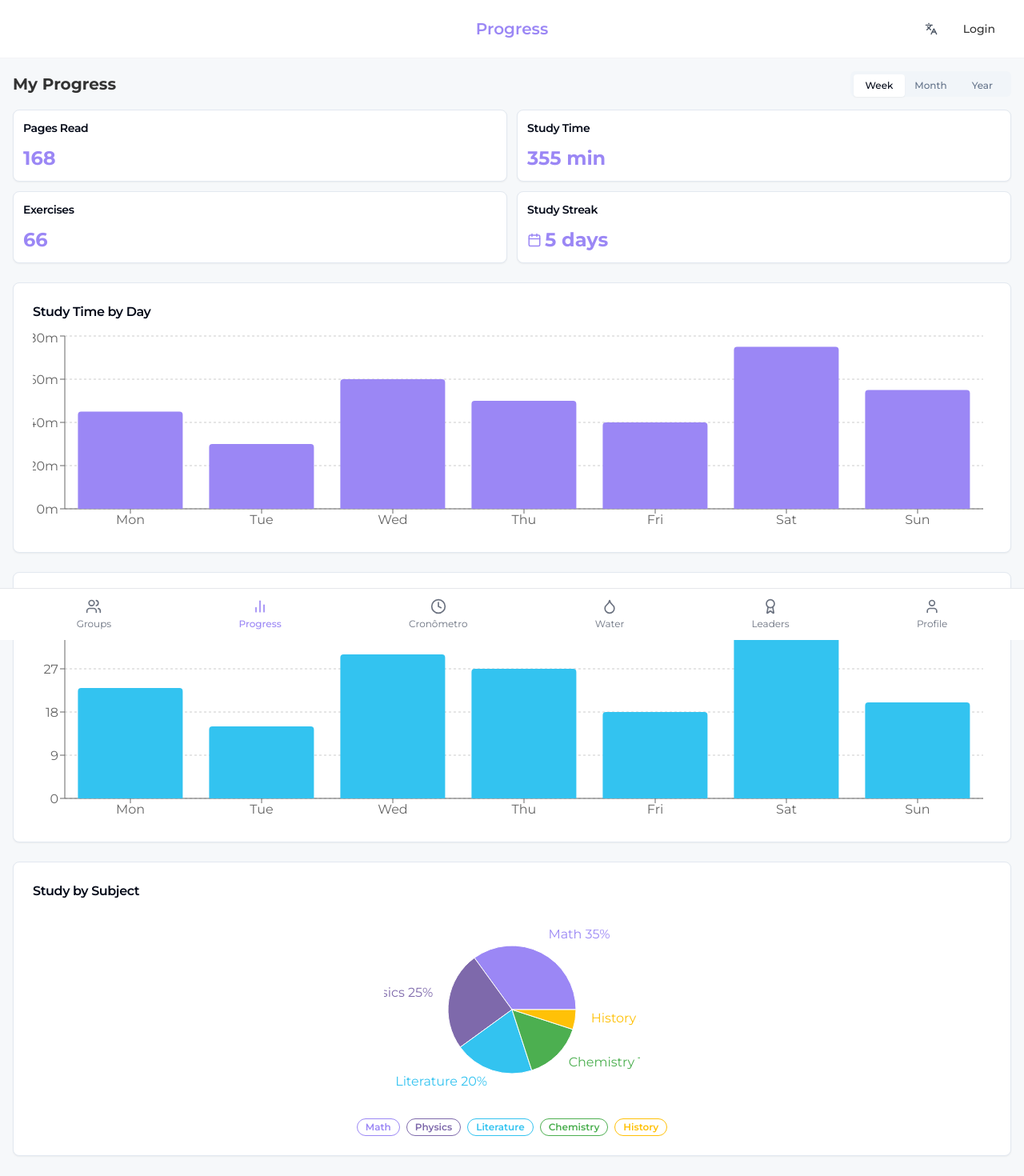
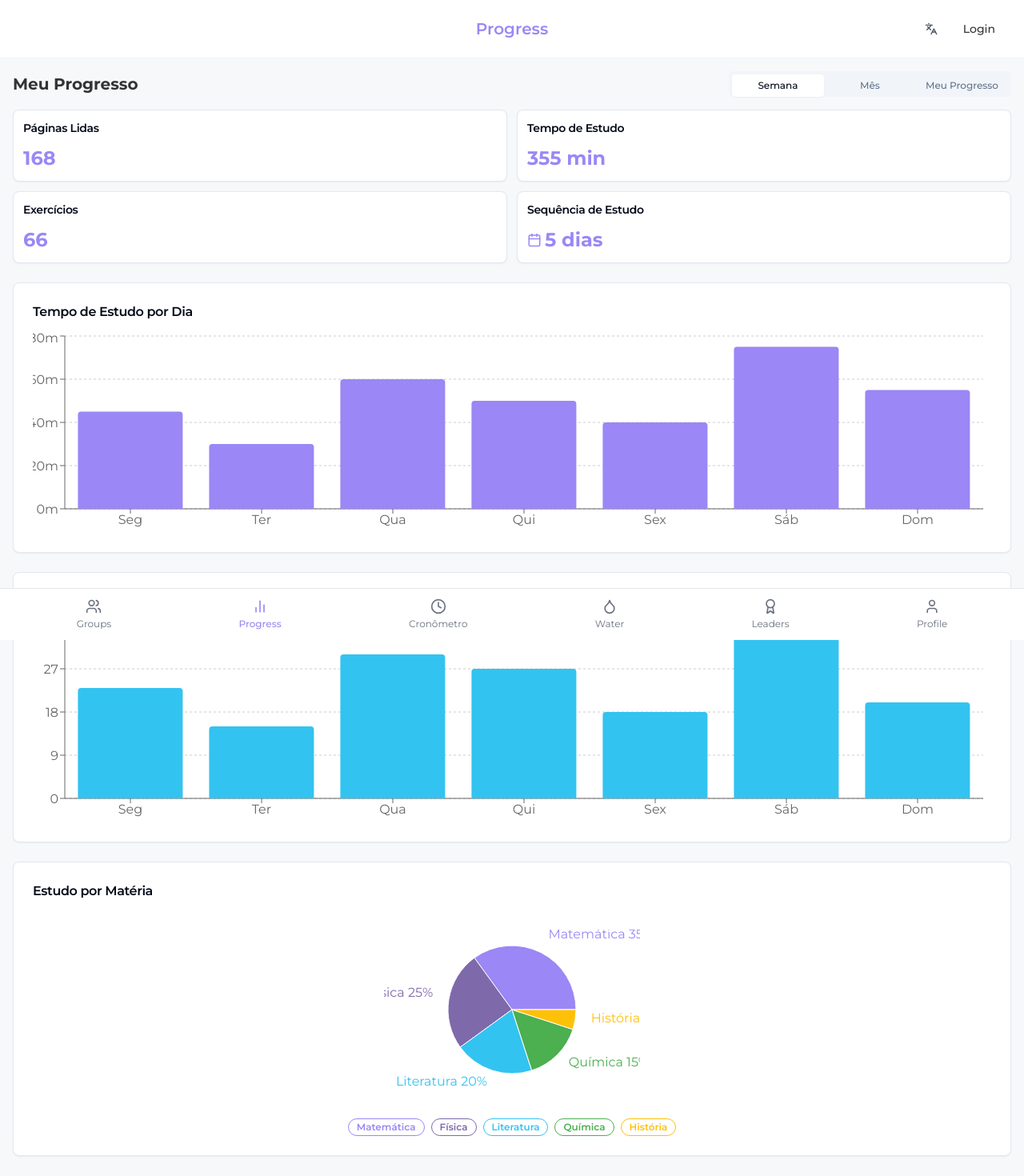
Before and after one commit to ClaudioBrasilia/study-group-boost, a React (Vite) app: page /progress in a window 1280 px wide. Shown: the top 1470 px of the page at 80% size. Built offline with nearby package versions, Linux system fonts and the light colour scheme.

Commit message:
Translate remaining English text
Translate remaining English text to Portuguese.

```diff
--- a/src/components/group/GroupMembersTab.tsx
+++ b/src/components/group/GroupMembersTab.tsx
@@ -4,12 +4,15 @@ import { Button } from '@/components/ui/button';
 import { Avatar, AvatarFallback } from '@/components/ui/avatar';
 import { Badge } from '@/components/ui/badge';
 import { Member } from '@/types/groupTypes';
+import { useTranslation } from 'react-i18next';
 
 interface GroupMembersTabProps {
   members: Member[];
 }
 
 const GroupMembersTab: React.FC<GroupMembersTabProps> = ({ members }) => {
+  const { t } = useTranslation();
+
   return (
     <div className="space-y-4">
       <div className="flex justify-between items-center">
--- a/src/components/layout/AppHeader.tsx
+++ b/src/components/layout/AppHeader.tsx
@@ -97,14 +97,14 @@ const AppHeader: React.FC = () => {
                 logout();
                 navigate('/login');
               }}>
-                Logout
+                Sair
               </DropdownMenuItem>
             </DropdownMenuContent>
           </DropdownMenu>
         ) : (
           location.pathname !== '/login' && location.pathname !== '/register' && (
             <Button variant="ghost" size="sm" onClick={() => navigate('/login')}>
-              Login
+              {t('login.title')}
             </Button>
           )
         )}
--- a/src/i18n/locales/pt.json
+++ b/src/i18n/locales/pt.json
@@ -184,5 +184,59 @@
     "selectType": "Selecione o tipo de meta",
     "updateProgress": "Atualizar Progresso",
     "addProgress": "Adicionar Progresso"
+  },
+  "profile": {
+    "title": "Perfil",
+    "level": "Nível",
+    "scholar": "Estudante",
+    "points": "pontos",
+    "rank": "Classificação",
+    "toNextLevel": "pontos para o próximo nível",
+    "studyStats": "Estatísticas de Estudo",
+    "myGroups": "Meus Grupos",
+    "achievements": "Conquistas",
+    "earned": "Conquistadas",
+    "locked": "Bloqueadas",
+    "notificationSettings": "Configurações de Notificação",
+    "goalReminders": "Lembretes de Metas",
+    "dailyReminders": "Receber lembretes diários para suas metas",
+    "groupActivity": "Atividade do Grupo",
+    "groupUpdates": "Atualizações dos seus grupos de estudo",
+    "achievementNotifications": "Notificações de Conquistas",
+    "achievementAlerts": "Notificações quando você ganha conquistas",
+    "weeklyReport": "Relatório Semanal",
+    "progressSummary": "Resumo semanal do seu progresso",
+    "logout": "Sair"
+  },
+  "water": {
+    "title": "Consumo de Água",
+    "intake": "Consumo de Hoje",
+    "goal": "Meta",
+    "weeklyIntake": "Consumo Semanal de Água",
+    "addWater": "Adicionar Água",
+    "todaysIntake": "Consumo de Hoje"
+  },
+  "leaderboard": {
+    "title": "Ranking",
+    "global": "Global",
+    "group": "Grupo",
+    "week": "Semana",
+    "month": "Mês",
+    "allTime": "Todo Período",
+    "selectGroup": "Selecionar grupo",
+    "you": "Você",
+    "points": "pontos"
+  },
+  "progress": {
+    "title": "Meu Progresso",
+    "pagesRead": "Páginas Lidas",
+    "studyTime": "Tempo de Estudo",
+    "exercises": "Exercícios",
+    "studyStreak": "Sequência de Estudo",
+    "days": "dias",
+    "studyTimeByDay": "Tempo de Estudo por Dia",
+    "pagesReadByDay": "Páginas Lidas por Dia",
+    "studyBySubject": "Estudo por Matéria",
+    "minutes": "min"
   }
 }
--- a/src/pages/Groups.tsx
+++ b/src/pages/Groups.tsx
@@ -45,25 +45,25 @@ const CreateGroupForm: React.FC<{ onCreateGroup: (name: string, description: str
   return (
     <form onSubmit={handleSubmit} className="space-y-4">
       <div>
-        <label htmlFor="name" className="text-sm font-medium">Group Name</label>
+        <label htmlFor="name" className="text-sm font-medium">Nome do Grupo</label>
         <Input
           id="name"
           value={name}
           onChange={(e) => setName(e.target.value)}
-          placeholder="Enter group name"
+          placeholder="Digite o nome do grupo"
           required
         />
       </div>
       <div>
-        <label htmlFor="description" className="text-sm font-medium">Description (optional)</label>
+        <label htmlFor="description" className="text-sm font-medium">Descrição (opcional)</label>
         <Input
           id="description"
           value={description}
           onChange={(e) => setDescription(e.target.value)}
-          placeholder="Describe your study group"
+          placeholder="Descreva seu grupo de estudo"
         />
       </div>
-      <Button type="submit" className="w-full">Create Group</Button>
+      <Button type="submit" className="w-full">Criar Grupo</Button>
     </form>
   );
 };
@@ -96,7 +96,7 @@ const Groups: React.FC = () => {
   const handleCreateGroup = (name: string, description: string) => {
     // Free users can only join groups, not create them
     if (user && user.plan === 'free') {
-      toast.error('Creating groups requires a paid subscription');
+      toast.error('Criar grupos requer uma assinatura paga');
       setOpen(false);
       navigate('/plans');
       return;
@@ -160,7 +160,7 @@ const Groups: React.FC = () => {
               <div className="flex justify-between items-start">
                 <h3 className="font-semibold text-lg">{group.name}</h3>
                 {group.isFixed && (
-                  <Badge className="bg-study-primary">Fixed Group</Badge>
+                  <Badge className="bg-study-primary">Grupo Fixo</Badge>
                 )}
               </div>
               <p className="text-sm text-gray-500">{group.description}</p>
--- a/src/pages/Home.tsx
+++ b/src/pages/Home.tsx
@@ -40,7 +40,7 @@ const Home: React.FC = () => {
             className="w-full bg-study-primary opacity-50"
             disabled
           >
-            Loading...
+            Carregando...
           </Button>
         ) : user ? (
           <Button
--- a/src/pages/Leaderboard.tsx
+++ b/src/pages/Leaderboard.tsx
@@ -6,6 +6,7 @@ import { Tabs, TabsContent, TabsList, TabsTrigger } from '@/components/ui/tabs';
 import { Card, CardContent } from '@/components/ui/card';
 import { Avatar, AvatarFallback } from '@/components/ui/avatar';
 import { Select, SelectContent, SelectItem, SelectTrigger, SelectValue } from '@/components/ui/select';
+import { useTranslation } from 'react-i18next';
 
 // Mock data for leaderboards
 const GLOBAL_USERS = [
@@ -26,7 +27,7 @@ const GROUPS = [
     id: '1',
     name: 'Math Masters',
     members: [
-      { id: '1', name: 'You', points: 230, rank: 3 },
+      { id: '1', name: 'Você', points: 230, rank: 3 },
       { id: '2', name: 'Alex Smith', points: 340, rank: 1 },
       { id: '3', name: 'Jamie Brown', points: 280, rank: 2 },
       { id: '4', name: 'Taylor Wilson', points: 190, rank: 4 },
@@ -36,7 +37,7 @@ const GROUPS = [
     id: '2',
     name: 'Physics Club',
     members: [
-      { id: '1', name: 'You', points: 180, rank: 2 },
+      { id: '1', name: 'Você', points: 180, rank: 2 },
       { id: '5', name: 'Robin Lee', points: 250, rank: 1 },
       { id: '6', name: 'Morgan Hill', points: 150, rank: 3 },
     ]
@@ -45,7 +46,7 @@ const GROUPS = [
     id: '3',
     name: 'Literature Circle',
     members: [
-      { id: '1', name: 'You', points: 310, rank: 1 },
+      { id: '1', name: 'Você', points: 310, rank: 1 },
       { id: '7', name: 'Bailey Adams', points: 290, rank: 2 },
       { id: '8', name: 'Jordan Evans', points: 260, rank: 3 },
       { id: '9', name: 'Riley Foster', points: 220, rank: 4 },
@@ -55,6 +56,7 @@ const GROUPS = [
 ];
 
 const Leaderboard: React.FC = () => {
+  const { t } = useTranslation();
   const [timeRange, setTimeRange] = useState('week');
   const [leaderboardType, setLeaderboardType] = useState('global');
   const [selectedGroup, setSelectedGroup] = useState(GROUPS[0].id);
@@ -69,27 +71,27 @@ const Leaderboard: React.FC = () => {
   return (
     <PageLayout>
       <div className="mb-4">
-        <h2 className="text-xl font-bold mb-4">Leaderboard</h2>
+        <h2 className="text-xl font-bold mb-4">{t('leaderboard.title')}</h2>
 
         <div className="flex justify-between items-center mb-4">
           <Tabs value={leaderboardType} onValueChange={setLeaderboardType} className="w-auto">
             <TabsList className="grid grid-cols-2 h-9">
               <TabsTrigger value="global" className="flex items-center">
                 <Trophy size={14} className="mr-1" />
-                <span>Global</span>
+                <span>{t('leaderboard.global')}</span>
               </TabsTrigger>
               <TabsTrigger value="group" className="flex items-center">
                 <Users size={14} className="mr-1" />
-                <span>Group</span>
+                <span>{t('leaderboard.group')}</span>
               </TabsTrigger>
             </TabsList>
           </Tabs>
 
           <Tabs value={timeRange} onValueChange={setTimeRange} className="w-auto">
             <TabsList className="grid grid-cols-3 h-9">
-              <TabsTrigger value="week" className="text-xs px-2">Week</TabsTrigger>
-              <TabsTrigger value="month" className="text-xs px-2">Month</TabsTrigger>
-              <TabsTrigger value="all" className="text-xs px-2">All Time</TabsTrigger>
+              <TabsTrigger value="week" className="text-xs px-2">{t('leaderboard.week')}</TabsTrigger>
+              <TabsTrigger value="month" className="text-xs px-2">{t('leaderboard.month')}</TabsTrigger>
+              <TabsTrigger value="all" className="text-xs px-2">{t('leaderboard.allTime')}</TabsTrigger>
             </TabsList>
           </Tabs>
         </div>
@@ -98,7 +100,7 @@ const Leaderboard: React.FC = () => {
           <div className="mb-4">
             <Select value={selectedGroup} onValueChange={setSelectedGroup}>
               <SelectTrigger>
-                <SelectValue placeholder="Select group" />
+                <SelectValue placeholder={t('leaderboard.selectGroup')} />
               </SelectTrigger>
               <SelectContent>
                 {GROUPS.map(group => (
@@ -112,7 +114,7 @@ const Leaderboard: React.FC = () => {
 
       <div className="space-y-2">
         {userList.map((user, index) => {
-          const isCurrentUser = user.name === 'You';
+          const isCurrentUser = user.name === 'Você';
           const getRankColor = (rank: number) => {
             if (rank === 1) return 'bg-yellow-500';
             if (rank === 2) return 'bg-gray-400';
@@ -136,10 +138,10 @@ const Leaderboard: React.FC = () => {
                     <div>
                       <div className="font-medium">
                         {user.name}
-                        {isCurrentUser && <span className="text-xs ml-2 text-study-primary">(You)</span>}
+                        {isCurrentUser && <span className="text-xs ml-2 text-study-primary">({t('leaderboard.you')})</span>}
                       </div>
                       <div className="text-xs text-gray-500">
-                        {user.points} points
+                        {user.points} {t('leaderboard.points')}
                       </div>
                     </div>
                   </div>
--- a/src/pages/Progress.tsx
+++ b/src/pages/Progress.tsx
@@ -6,30 +6,32 @@ import PageLayout from '@/components/layout/PageLayout';
 import { Tabs, TabsContent, TabsList, TabsTrigger } from '@/components/ui/tabs';
 import { Card, CardContent, CardHeader, CardTitle } from '@/components/ui/card';
 import { Badge } from '@/components/ui/badge';
+import { useTranslation } from 'react-i18next';
 
 // Mock data for study stats
 const weeklyData = [
-  { name: 'Mon', pages: 23, time: 45, exercises: 5 },
-  { name: 'Tue', pages: 15, time: 30, exercises: 8 },
-  { name: 'Wed', pages: 30, time: 60, exercises: 12 },
-  { name: 'Thu', pages: 27, time: 50, exercises: 10 },
-  { name: 'Fri', pages: 18, time: 40, exercises: 7 },
-  { name: 'Sat', pages: 35, time: 75, exercises: 15 },
-  { name: 'Sun', pages: 20, time: 55, exercises: 9 },
+  { name: 'Seg', pages: 23, time: 45, exercises: 5 },
+  { name: 'Ter', pages: 15, time: 30, exercises: 8 },
+  { name: 'Qua', pages: 30, time: 60, exercises: 12 },
+  { name: 'Qui', pages: 27, time: 50, exercises: 10 },
+  { name: 'Sex', pages: 18, time: 40, exercises: 7 },
+  { name: 'Sáb', pages: 35, time: 75, exercises: 15 },
+  { name: 'Dom', pages: 20, time: 55, exercises: 9 },
 ];
 
 const subjectData = [
-  { name: 'Math', value: 35 },
-  { name: 'Physics', value: 25 },
-  { name: 'Literature', value: 20 },
-  { name: 'Chemistry', value: 15 },
-  { name: 'History', value: 5 },
+  { name: 'Matemática', value: 35 },
+  { name: 'Física', value: 25 },
+  { name: 'Literatura', value: 20 },
+  { name: 'Química', value: 15 },
+  { name: 'História', value: 5 },
 ];
 
 const COLORS = ['#9b87f5', '#7E69AB', '#33C3F0', '#4CAF50', '#FFC107'];
 
 const Progress: React.FC = () => {
   const [timeRange, setTimeRange] = useState('week');
+  const { t } = useTranslation();
 
   // Calculate total stats
   const totalPages = weeklyData.reduce((sum, day) => sum + day.pages, 0);
@@ -40,12 +42,12 @@ const Progress: React.FC = () => {
   return (
     <PageLayout>
       <div className="flex flex-wrap justify-between items-center mb-4">
-        <h2 className="text-xl font-bold">My Progress</h2>
+        <h2 className="text-xl font-bold">{t('progress.title')}</h2>
         <Tabs value={timeRange} onValueChange={setTimeRange} className="w-auto">
           <TabsList className="grid grid-cols-3 h-8">
-            <TabsTrigger value="week" className="text-xs">Week</TabsTrigger>
-            <TabsTrigger value="month" className="text-xs">Month</TabsTrigger>
-            <TabsTrigger value="year" className="text-xs">Year</TabsTrigger>
+            <TabsTrigger value="week" className="text-xs">{t('leaderboard.week')}</TabsTrigger>
+            <TabsTrigger value="month" className="text-xs">{t('leaderboard.month')}</TabsTrigger>
+            <TabsTrigger value="year" className="text-xs">{t('progress.title')}</TabsTrigger>
           </TabsList>
         </Tabs>
       </div>
@@ -53,7 +55,7 @@ const Progress: React.FC = () => {
       <div className="grid grid-cols-2 gap-3 mb-6">
         <Card>
           <CardHeader className="p-3">
-            <CardTitle className="text-sm">Pages Read</CardTitle>
+            <CardTitle className="text-sm">{t('progress.pagesRead')}</CardTitle>
           </CardHeader>
           <CardContent className="p-3 pt-0">
             <div className="text-2xl font-bold text-study-primary">{totalPages}</div>
@@ -61,15 +63,15 @@ const Progress: React.FC = () => {
         </Card>
         <Card>
           <CardHeader className="p-3">
-            <CardTitle className="text-sm">Study Time</CardTitle>
+            <CardTitle className="text-sm">{t('progress.studyTime')}</CardTitle>
           </CardHeader>
           <CardContent className="p-3 pt-0">
-            <div className="text-2xl font-bold text-study-primary">{totalTime} min</div>
+            <div className="text-2xl font-bold text-study-primary">{totalTime} {t('progress.minutes')}</div>
           </CardContent>
         </Card>
         <Card>
           <CardHeader className="p-3">
-            <CardTitle className="text-sm">Exercises</CardTitle>
+            <CardTitle className="text-sm">{t('progress.exercises')}</CardTitle>
           </CardHeader>
           <CardContent className="p-3 pt-0">
             <div className="text-2xl font-bold text-study-primary">{totalExercises}</div>
@@ -77,12 +79,12 @@ const Progress: React.FC = () => {
         </Card>
         <Card>
           <CardHeader className="p-3">
-            <CardTitle className="text-sm">Study Streak</CardTitle>
+            <CardTitle className="text-sm">{t('progress.studyStreak')}</CardTitle>
           </CardHeader>
           <CardContent className="p-3 pt-0">
             <div className="flex items-center">
               <Calendar size={18} className="text-study-primary mr-1" />
-              <span className="text-2xl font-bold text-study-primary">{streakDays} days</span>
+              <span className="text-2xl font-bold text-study-primary">{streakDays} {t('progress.days')}</span>
             </div>
           </CardContent>
         </Card>
@@ -90,7 +92,7 @@ const Progress: React.FC = () => {
 
       <Card className="mb-6">
         <CardHeader className="pb-2">
-          <CardTitle className="text-base">Study Time by Day</CardTitle>
+          <CardTitle className="text-base">{t('progress.studyTimeByDay')}</CardTitle>
         </CardHeader>
         <CardContent>
           <div className="h-64">
@@ -100,7 +102,7 @@ const Progress: React.FC = () => {
                 <XAxis dataKey="name" />
                 <YAxis tickFormatter={(value) => `${value}m`} />
                 <Tooltip
-                  formatter={(value) => [`${value} minutes`, 'Study Time']}
+                  formatter={(value) => [`${value} minutos`, t('progress.studyTime')]}
                   labelFormatter={(label) => `${label}`}
                 />
                 <Bar dataKey="time" fill="#9b87f5" radius={[4, 4, 0, 0]} />
@@ -112,7 +114,7 @@ const Progress: React.FC = () => {
 
       <Card className="mb-6">
         <CardHeader className="pb-2">
-          <CardTitle className="text-base">Pages Read by Day</CardTitle>
+          <CardTitle className="text-base">{t('progress.pagesReadByDay')}</CardTitle>
         </CardHeader>
         <CardContent>
           <div className="h-64">
@@ -121,7 +123,7 @@ const Progress: React.FC = () => {
                 <CartesianGrid strokeDasharray="3 3" vertical={false} />
                 <XAxis dataKey="name" />
                 <YAxis />
-                <Tooltip formatter={(value) => [`${value} pages`, 'Pages Read']} />
+                <Tooltip formatter={(value) => [`${value} páginas`, t('progress.pagesRead')]} />
                 <Bar dataKey="pages" fill="#33C3F0" radius={[4, 4, 0, 0]} />
               </BarChart>
             </ResponsiveContainer>
@@ -131,7 +133,7 @@ const Progress: React.FC = () => {
 
       <Card>
         <CardHeader className="pb-2">
-          <CardTitle className="text-base">Study by Subject</CardTitle>
+          <CardTitle className="text-base">{t('progress.studyBySubject')}</CardTitle>
         </CardHeader>
         <CardContent>
           <div className="h-64 flex items-center justify-center">
@@ -152,7 +154,7 @@ const Progress: React.FC = () => {
                       <Cell key={`cell-${index}`} fill={COLORS[index % COLORS.length]} />
                     ))}
                   </Pie>
-                  <Tooltip formatter={(value) => [`${value}%`, 'Percentage']} />
+                  <Tooltip formatter={(value) => [`${value}%`, 'Percentagem']} />
                 </PieChart>
               </ResponsiveContainer>
             </div>
```
Also changed, not shown: src/pages/Water.tsx (+17 -15 lines).
